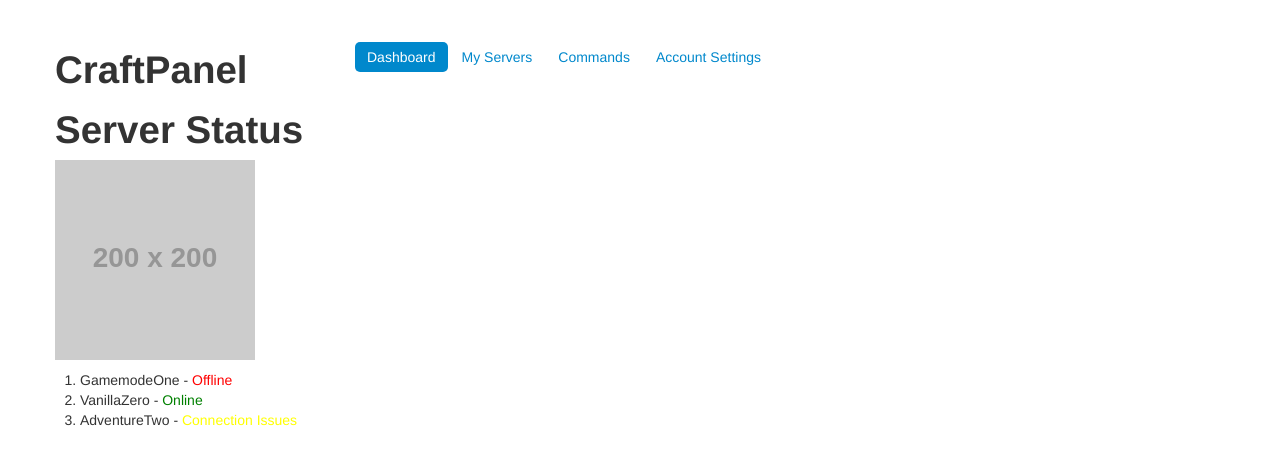
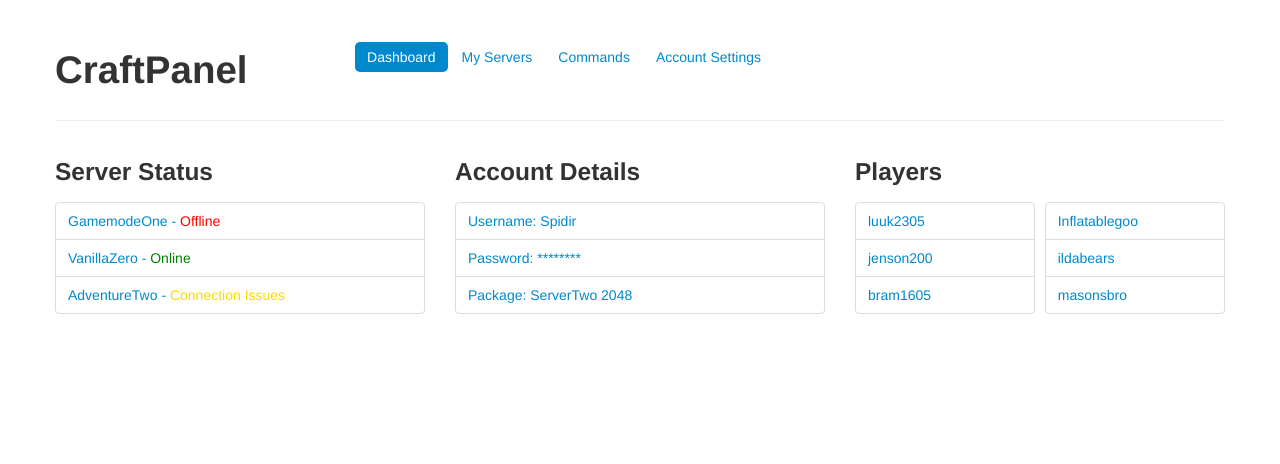
Before and after one commit to XxSkydevil06xX/luckycraftpanel.github.io, a plain HTML site: page index.html in a window 1280 px wide. Drawn offline with Linux system fonts and the light colour scheme; placeholder pictures from the web are drawn by us.

Commit message:
Added two columns, added extra CSS to CSS file

```diff
--- a/index.html
+++ b/index.html
@@ -5,23 +5,12 @@
 	<link rel="stylesheet" href="css/bootstrap.css">
 	<link rel="stylesheet" href="css/bootstrap-responsive.css">
 	<title>CraftPanel</title>
-	<style>
-		.red {
-			color: red;
-		}
-		.green {
-			color: green;
-		}
-		.yellow {
-			color: yellow;
-		}
-	</style>
 </head>
 <body>
 	<div class="container" style="padding:40px;">
 		<div class="row-fluid">
 			<div class="span3"><h1>CraftPanel</h1></div>
-			<div class="span9">
+			<div class="span9 pull-right">
 				<ul class="nav nav-pills">
 					<li class="active">
 				    	<a href="#">Dashboard</a>
@@ -32,20 +21,47 @@
 				</ul>
 			</div>
 		</div>
+		<hr />
 		<div class="row-fluid">
 			<div class="span4">
-				<h1>Server Status</h1>
-				<img src="http://placehold.it/200x200" alt=".">
+				<h3>Server Status</h3>
 				<p>
-					<ol>
-						<li>GamemodeOne - <span class="red">Offline</span></li>
-						<li>VanillaZero - <span class="green">Online</span></li>
-						<li>AdventureTwo - <span class="yellow">Connection Issues</span></li>
-					</ol>
+					<ul class="nav nav-tabs nav-stacked">
+						<li><a href="#">GamemodeOne - <span class="red">Offline</span></a></li>
+						<li><a href="#">VanillaZero - <span class="green">Online</span></a></li>
+						<li><a href="#">AdventureTwo - <span class="yellow">Connection Issues</span></a></li>
+					</ul>
 				</p>
 			</div>
-			<div class="span4"></div>
-			<div class="span4"></div>
+			<div class="span4">
+				<h3>Account Details</h3>
+				<p>
+					<ul class="nav nav-tabs nav-stacked">
+						<li><a href="#">Username: Spidir</a></li>
+						<li><a href="#">Password: ********</a></li>
+						<li><a href="#">Package: ServerTwo 2048</a></li>
+					</ul>
+				</p>
+			</div>
+			<div class="span4">
+				<h3>Players</h3>
+				<div class="row-fluid">
+					<div class="span6">
+						<ul class="nav nav-tabs nav-stacked">
+							<li><a href="#">luuk2305</a></li>
+							<li><a href="#">jenson200</a></li>
+							<li><a href="#">bram1605</a></li>
+						</ul>
+					</div>
+					<div class="span6">
+						<ul class="nav nav-tabs nav-stacked">
+							<li><a href="#">Inflatablegoo</a></li>
+							<li><a href="#">ildabears</a></li>
+							<li><a href="#">masonsbro</a></li>
+						</ul>
+					</div>
+				</div>
+			</div>
 		</div>
 	</div>
 </body>
```
Also changed, not shown: css/bootstrap-responsive.css.
